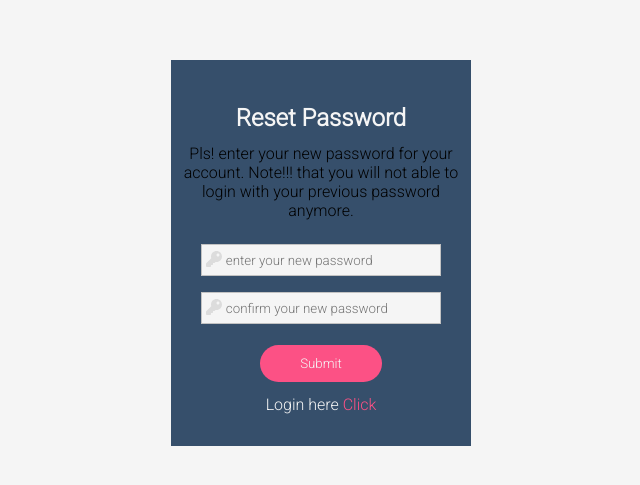
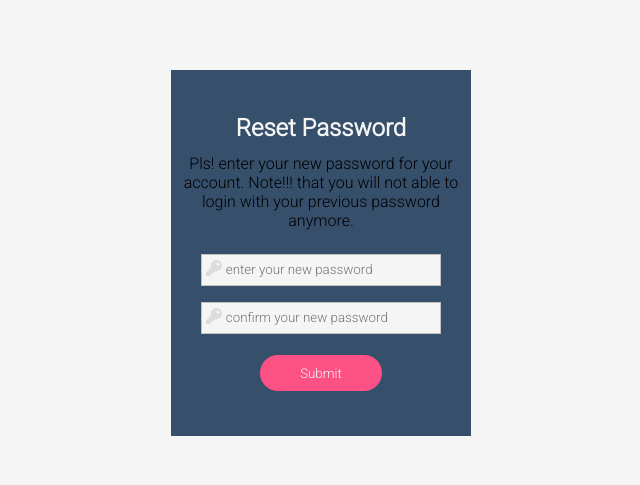
Before and after one commit to agboolaidris/ChatApp, a React (Create React App) app: page /resetpassword/login in a window 1280 px wide. Shown: the part 147-632 px from the top of the page, without its empty margins (319-959 px from the left). Built offline with nearby package versions, Linux system fonts and the light colour scheme.

Commit message:
update file

```diff
--- a/src/Component/Auth/ResetPassword/ResetPassword.jsx
+++ b/src/Component/Auth/ResetPassword/ResetPassword.jsx
@@ -70,11 +70,7 @@ function RestPassword({
             {Err
               ? Err
               : success &&
-                `${success} ${(
-                  <a href="https://irisblogs.herokuapp.com">
-                    Click me to Login
-                  </a>
-                )} `}{" "}
+                `${success} ${(<Link to="/login">Login</Link>)} `}{" "}
             <span
               onClick={handleClick}
               className={times ? "times" : "times-none"}
@@ -114,10 +110,6 @@ function RestPassword({
             />
           </div>
           <button>Submit</button>
-
-          <span>
-            Login here <Link to="login">Click</Link>
-          </span>
         </form>
       </div>
     </>
```
Also changed, not shown: 1 other file (tests, documents, lock files or other folders).
